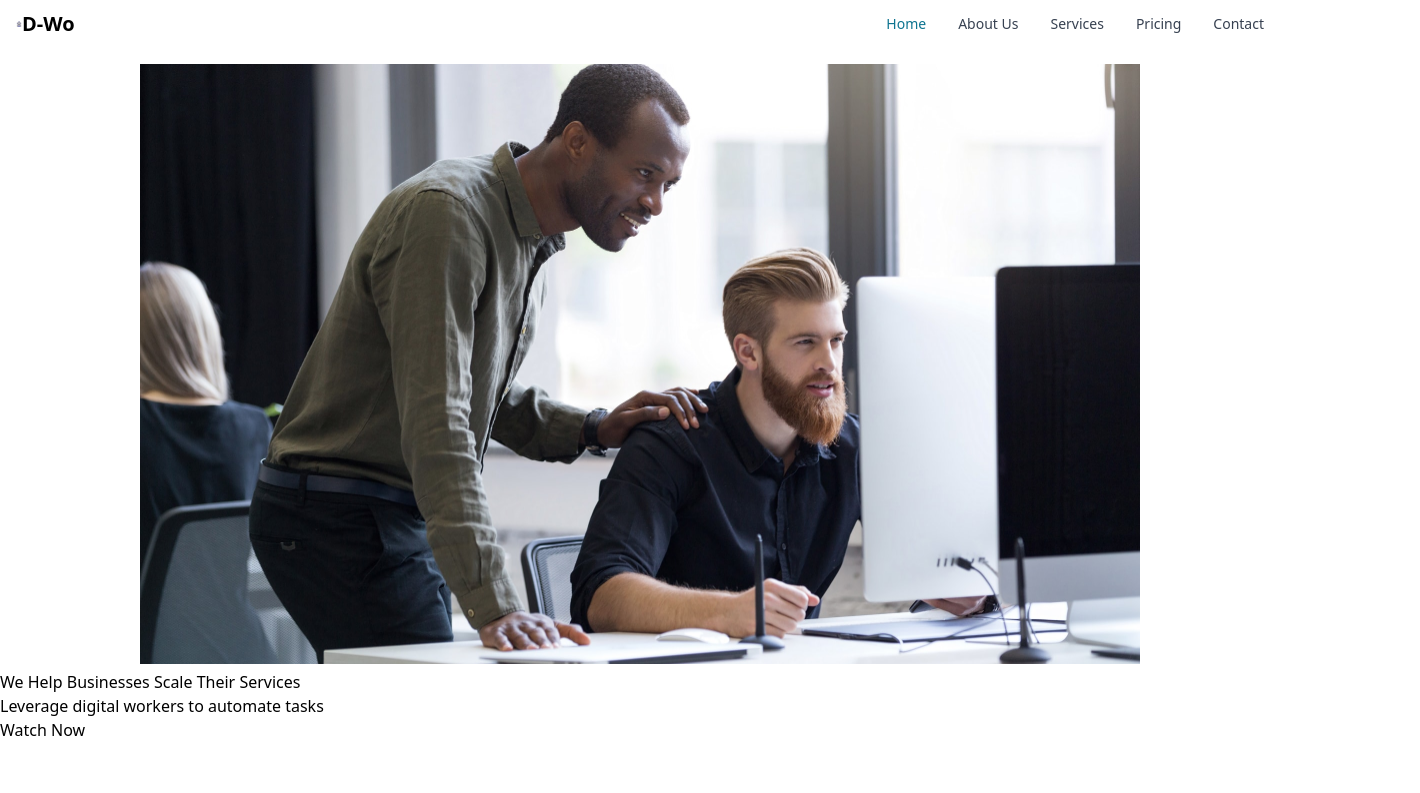
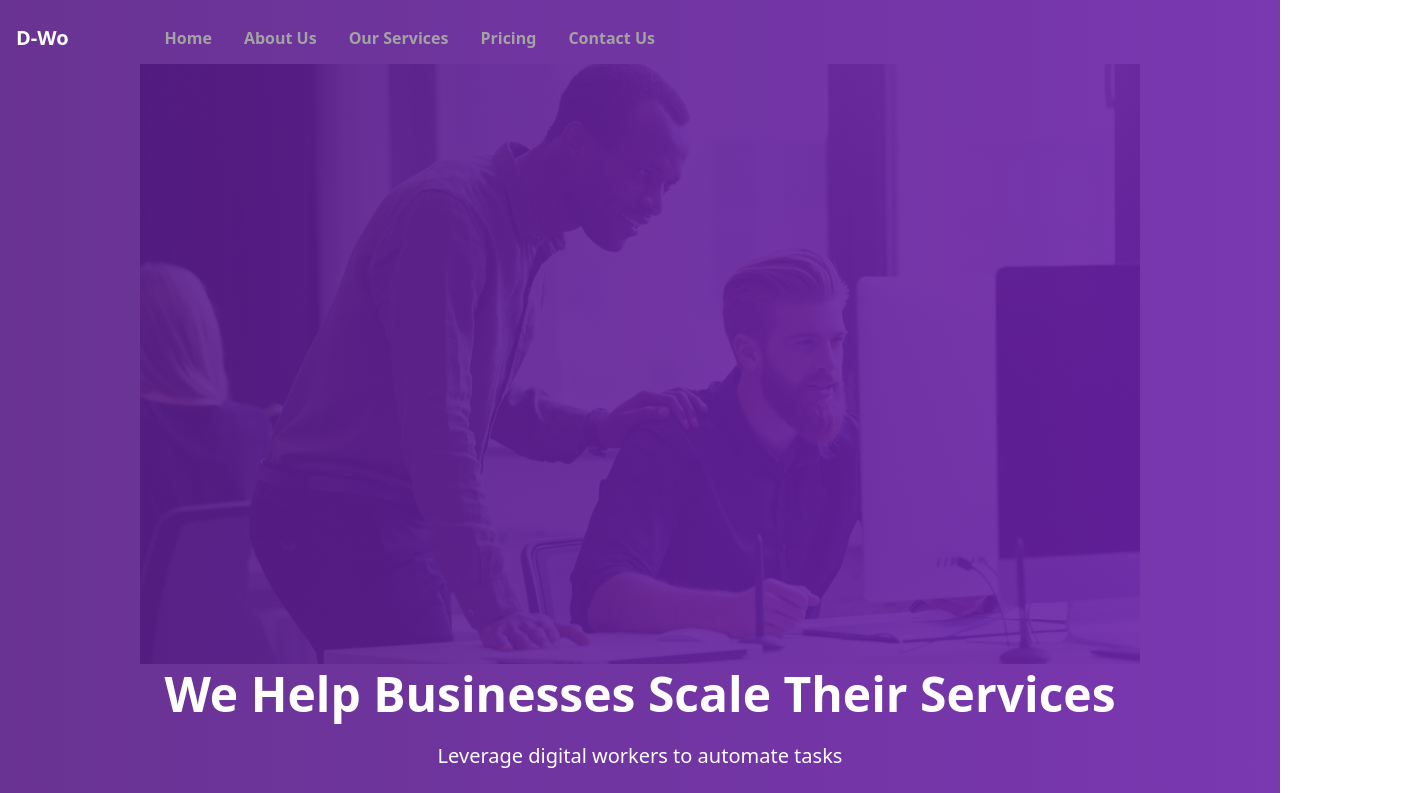
Before and after one commit to MvKro/D-Wo, a Next.js app: page / in a window 1280 px wide. Shown: the top 793 px of the page, 1420 px wide, since content can reach past the window. Built offline with nearby package versions, Linux system fonts and the light colour scheme.

Commit message:
Update header and hero components

```diff
--- a/components/Header/Header.tsx
+++ b/components/Header/Header.tsx
@@ -1,50 +1,74 @@
-import { Navbar } from "flowbite-react";
 import dwo from "../../assets/images/dwo.png"
 import Image from 'next/future/image'
+import styles from '../../styles/Header.module.css'
 
 export const Header = () => {
     return (
-        <div className="fixed w-full">
-            <Navbar
-                id="navbar"
-                fluid={true}
-                rounded={true}
-            >
-                <Navbar.Brand href="https://flowbite.com/">
-                    <Image
-                        src={dwo.src}
-                        width={6}
-                        height={6}
-                        className="mr-3 w-6 h-6 sm:h-9"
-                        alt="Flowbite Logo"
-                    />
-                    <span className="self-center whitespace-nowrap text-xl font-semibold dark:text-white">
-                        D-Wo
-                    </span>
-                </Navbar.Brand>
-                <Navbar.Toggle />
-                <Navbar.Collapse>
-                    <Navbar.Link
-                        href="/navbars"
-                        active={true}
-                    >
-                        Home
-                    </Navbar.Link>
-                    <Navbar.Link href="/navbars">
-                        About Us
-                    </Navbar.Link>
-                    <Navbar.Link href="/navbars">
-                        Services
-                    </Navbar.Link>
-                    <Navbar.Link href="/navbars">
-                        Pricing
-                    </Navbar.Link>
-                    <Navbar.Link href="/navbars">
-                        Contact
-                    </Navbar.Link>
-                </Navbar.Collapse>
-            </Navbar>
-        </div>
+        <nav
+            className="z-50 px-2 sm:px-4 py-2.5 dark:bg-gray-900 fixed w-full top-0 left-0">
+            <div className="container flex flex-wrap items-center mx-auto">
+                <a href="https://flowbite.com/" className="text-white mr-20">
+                    {/*<Image src={dwo.src} className="mr-3 h-6 sm:h-9"*/}
+                    {/*     alt="Flowbite Logo" width={50} height={50}/>*/}
+                        <span
+                            className="text-xl font-semibold">D-Wo</span>
+                </a>
+                <div className="flex md:order-2">
+                    <button data-collapse-toggle="navbar-sticky" type="button"
+                            className="inline-flex items-center p-2 text-sm text-gray-500 rounded-lg md:hidden hover:bg-gray-100 focus:outline-none focus:ring-2 focus:ring-gray-200 dark:text-gray-400 dark:hover:bg-gray-700 dark:focus:ring-gray-600"
+                            aria-controls="navbar-sticky" aria-expanded="false">
+                        <span className="sr-only">Open main menu</span>
+                        <svg className="w-6 h-6" aria-hidden="true" fill="currentColor" viewBox="0 0 20 20"
+                             xmlns="http://www.w3.org/2000/svg">
+                            <path fill-rule="evenodd"
+                                  d="M3 5a1 1 0 011-1h12a1 1 0 110 2H4a1 1 0 01-1-1zM3 10a1 1 0 011-1h12a1 1 0 110 2H4a1 1 0 01-1-1zM3 15a1 1 0 011-1h12a1 1 0 110 2H4a1 1 0 01-1-1z"
+                                  clip-rule="evenodd"></path>
+                        </svg>
+                    </button>
+                </div>
+                <div className="hidden justify-between items-center w-full md:flex md:w-auto md:order-1"
+                     id="navbar-sticky">
+                    <ul className="text-md font-semibold flex flex-col p-4 mt-4 md:flex-row md:space-x-8 md:mt-0 dark:bg-gray-800">
+                        <li>
+                            <a href="#"
+                               className={`${styles.link} hover:text-white`}
+                               aria-current="page"
+                            >
+                                Home
+                            </a>
+                        </li>
+                        <li>
+                            <a href="#"
+                               className={`${styles.link} hover:text-white`}
+                            >
+                                About Us
+                            </a>
+                        </li>
+                        <li>
+                            <a href="#"
+                               className={`${styles.link} hover:text-white`}
+                            >
+                                Our Services
+                            </a>
+                        </li>
+                        <li>
+                            <a href="#"
+                               className={`${styles.link} hover:text-white`}
+                             >
+                                Pricing
+                            </a>
+                        </li>
+                        <li>
+                            <a href="#"
+                               className={`${styles.link} hover:text-white`}
+                            >
+                                Contact Us
+                            </a>
+                        </li>
+                    </ul>
+                </div>
+            </div>
+        </nav>
     );
 
 }
--- a/components/Hero/Hero.tsx
+++ b/components/Hero/Hero.tsx
@@ -10,11 +10,13 @@
                     <div
                         className="absolute inset-0 w-full h-full bg-gradient-to-r from-purple-900 to-purple-800 opacity-90"></div>
             </div>
-            <section className="container">
+            <section className="container z-40 mx-auto text-center text-white">
                 <div>
-                    <h2>We Help Businesses Scale Their Services</h2>
-                    <p>Leverage digital workers to automate tasks</p>
-                    <button>Watch Now</button>
+                    <h2 className="text-5xl font-semibold mb-6">We Help Businesses Scale Their Services</h2>
+                    <p className="text-xl mb-6">Leverage digital workers to automate tasks</p>
+                    <button className="btn border text-red-500 border-red-500 hover:bg-red-500 hover:text-white w-40 h-10">
+                        Watch Now
+                    </button>
                 </div>
             </section>
         </>
--- a/package.json
+++ b/package.json
@@ -9,8 +9,6 @@
     "lint": "next lint"
   },
   "dependencies": {
-    "flowbite": "^1.5.1",
-    "flowbite-react": "^0.1.5",
     "next": "12.2.4",
     "react": "18.2.0",
     "react-dom": "18.2.0"
--- /dev/null
+++ b/styles/Header.module.css
@@ -0,0 +1,3 @@
+.link{
+    color: rgb(163 163 163);
+}
--- a/styles/globals.css
+++ b/styles/globals.css
@@ -1,7 +1,3 @@
 @tailwind base;
 @tailwind components;
 @tailwind utilities;
-
-.test{
-    background: #222222;
-}
--- a/tailwind.config.js
+++ b/tailwind.config.js
@@ -3,12 +3,11 @@
  */
 module.exports = {
   content: [
-    "./node_modules/flowbite-react/**/*.js",
     "./pages/**/*.{ts,tsx}",
+    "./components/**/*.{ts,tsx}",
     "./public/**/*.html",
   ],
   plugins: [
-    require("flowbite/plugin")
   ],
   theme: {},
 };
```
Also changed, not shown: 1 other file (tests, documents, lock files or other folders).
